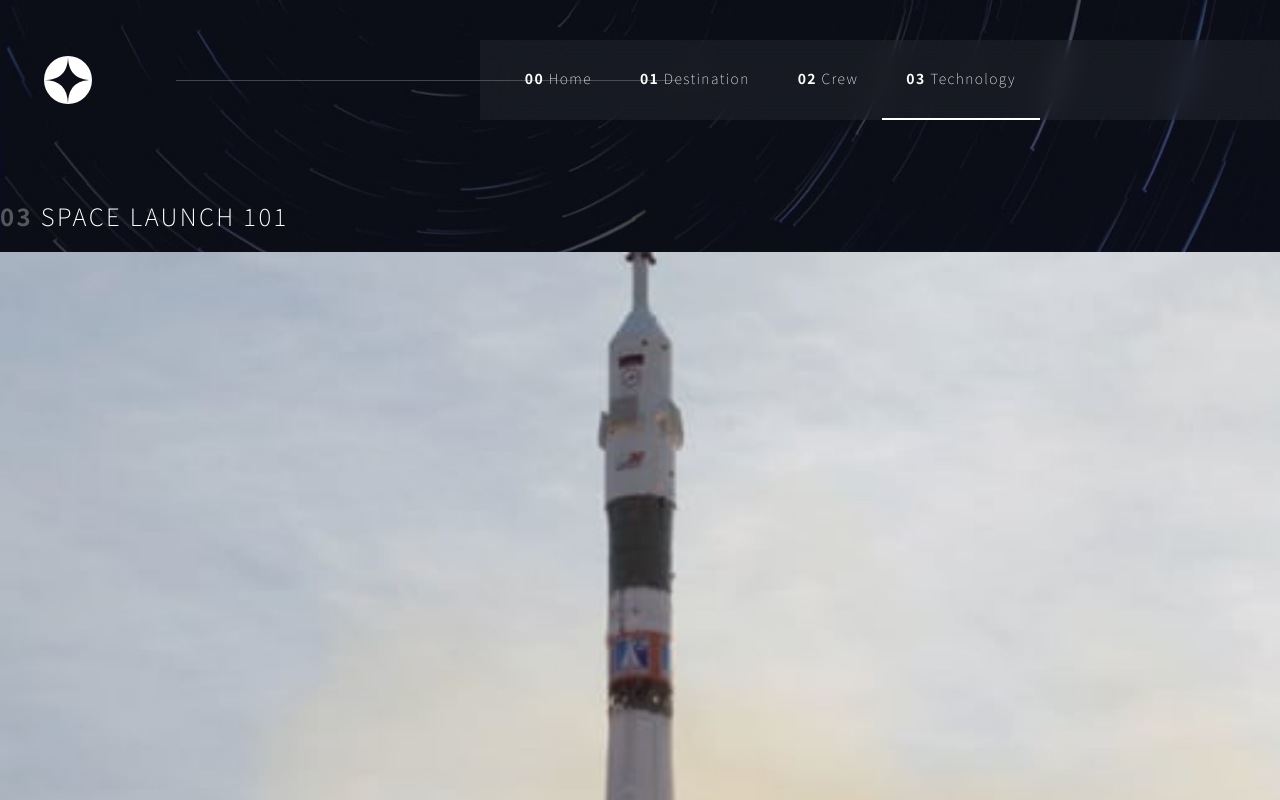
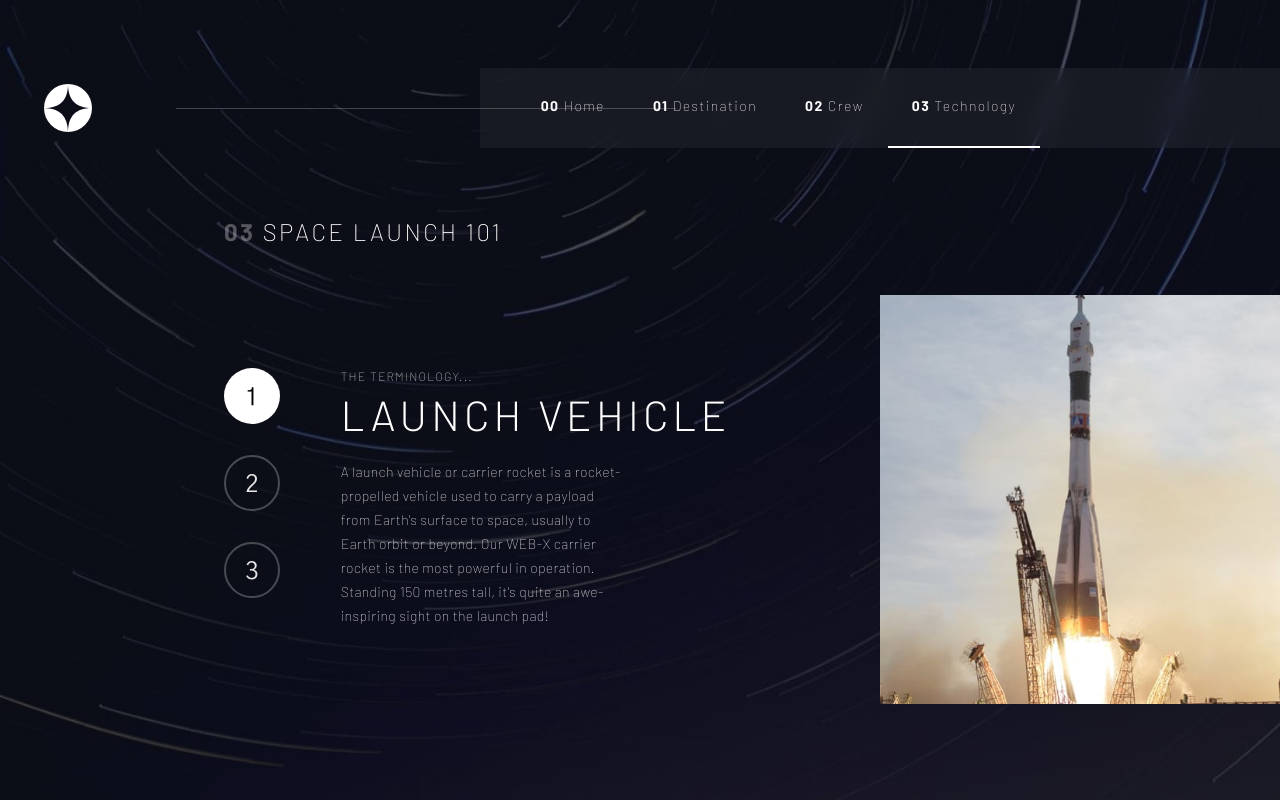
Before and after one commit to zahra-200/space-tourism-website, a website: page src/technology.html in a window 1280 px wide. Shown: the top 800 px of the page. Drawn offline with Linux system fonts and the light colour scheme.

Commit message:
complete technology page

```diff
--- a/src/input.css
+++ b/src/input.css
@@ -23,6 +23,7 @@
     }
     /* Technology page */
     .technology-btn{
-        @apply w-9 h-9 p-1  rounded-full border-2 border-white border-opacity-25 text-opacity-90 text-white text-center cursor-pointer font-[500] hover:bg-white hover:text-black
+        @apply w-9 h-9 p-1  rounded-full border-2 border-white border-opacity-25 text-opacity-90 text-white text-center cursor-pointer font-[500] hover:bg-white hover:text-black font-['Gothic_A1']
+        lg:w-14 lg:h-14 lg:p-3 lg:text-2xl lg:font-[300]
     }
 }
--- a/src/style.css
+++ b/src/style.css
@@ -1,8 +1,8 @@
-@import url('https://fonts.googleapis.com/css2?family=Noto+Sans+TC:wght@100..900&family=Roboto+Mono:ital,wght@0,100..700;1,100..700&display=swap');
+@import url('https://fonts.googleapis.com/css2?family=Barlow:ital,wght@0,100;0,200;0,300;0,400;0,500;0,600;0,700;0,800;0,900;1,100;1,200;1,300;1,400;1,500;1,600;1,700;1,800;1,900&family=Noto+Sans+TC:wght@100..900&family=Roboto+Mono:ital,wght@0,100..700;1,100..700&display=swap');
+@import url('https://fonts.googleapis.com/css2?family=Barlow:ital,wght@0,100;0,200;0,300;0,400;0,500;0,600;0,700;0,800;0,900;1,100;1,200;1,300;1,400;1,500;1,600;1,700;1,800;1,900&family=Gothic+A1&family=Noto+Sans+TC:wght@100..900&family=Roboto+Mono:ital,wght@0,100..700;1,100..700&display=swap');
 /* <weight>: Use a value from 100 to 900 */
 body{
-    font-family: "Noto Sans TC", sans-serif;
-    font-optical-sizing: auto;
+    font-family: "Barlow", sans-serif;
     font-weight: 100;
     font-style: normal;
 }
--- a/src/technology.html
+++ b/src/technology.html
@@ -35,26 +35,28 @@
     </div>
   </div>
 
-  <div class="flex flex-col justify-center text-white">
-    <p class="text-center order-1 tracking-widest uppercase pb-5 sm:text-left sm:pl-5 sm:pt-8 lg:font-[200] lg:h-[10%] lg:pl-0 lg:m-0 lg:text-xl min-[1280px]:text-2xl min-[1280px]:pt-10 "><span class="opacity-40 lg:font-[700] lg:opacity-30">03</span> Space launch 101</p>
-    <div class="left-container w-[130px] flex justify-between order-3 m-auto py-5" id="btn-container">
+  <div class="lg:pl-28 min-[1280px]:pl-56 w-full">
+    <p class="text-center text-white tracking-widest uppercase pb-5 sm:text-left sm:pl-5 sm:pt-8 lg:font-[200] lg:pl-0 lg:m-0 lg:text-xl lg:pt-0 lg:pb-10 min-[1280px]:text-2xl min-[1280px]:pb-20"><span class="opacity-40 lg:font-[700] lg:opacity-30">03</span> Space launch 101</p>
+    <div class="flex flex-col justify-center text-white lg:flex-row lg:relative lg:pt-10 ">
+      <div class="left-container w-[130px] flex justify-between order-2 m-auto py-5 lg:order-1 lg:flex-col lg:h-[230px] lg:p-0 lg:m-0" id="btn-container">
         <div class="technology-btn bg-white text-black" id="1">1</div>
         <div class="technology-btn" id="2">2</div>
         <div class="technology-btn" id="3">3</div>
       </div>
-    <div class="middle-container order-4">
-      <p class="text-center uppercase tracking-widest text-xs opacity-85">The terminology...</p>
-      <p class="text-center uppercase tracking-widest pt-2 text-lg font-[200]" id="name">Launch vehicle</p>
-      <p class="text-center tracking-wider pt-4 text-xs opacity-80 w-[95%] m-auto leading-5" id="description">
+      <div class="middle-container order-3 lg:order-2 lg:pl-12 ">
+        <p class="text-center uppercase tracking-widest text-xs opacity-85 lg:text-left">The terminology...</p>
+        <p class="text-center uppercase tracking-widest pt-2 text-lg font-[200] lg:text-left lg:text-[42px] lg:pt-4 lg:font-[300]" id="name">Launch vehicle</p>
+        <p class="text-center tracking-wider pt-4 text-xs opacity-80 w-[300px] m-auto leading-5 sm:w-[75%] sm:pb-14 lg:text-left lg:m-0 lg:w-[45%] lg:opacity-90  lg:leading-6 lg:pt-8 lg:tracking-wide lg:text-sm min-[1280px]:w-[30%] lg:pb-0" id="description">
           A launch vehicle or carrier rocket is a rocket-propelled vehicle used to carry a
           payload from Earth's surface to space, usually to Earth orbit or beyond. Our
           WEB-X carrier rocket is the most powerful in operation. Standing 150 metres tall,
           it's quite an awe-inspiring sight on the launch pad!
         </p>
       </div>
-    <div class="right-container order-2">
+      <div class="right-container order-1 lg:w-[350px] lg:order-3 lg:absolute lg:right-0 lg:-bottom-24 lg:pb-5 min-[1280px]:w-[400px]">
         <img src="../assets/technology/image-launch-vehicle-landscape.jpg" width="100%" id="img1" class="min-[769px]:hidden">
         <img src="../assets/technology/image-launch-vehicle-portrait.jpg" width="100%" id="img2" class="hidden min-[769px]:block">
+      </div>
     </div>
   </div>
 
--- a/src/technology.js
+++ b/src/technology.js
@@ -16,6 +16,7 @@ fetch('./data.json')
 .then((response)=>{return response.json()})
 .then((get)=>{
     let result = get.technology;
+
     btnContainer.addEventListener('click' , (event)=>{
         let target = event.target.id ;
         for(var i = 0 ; i < result.length ; i++){
@@ -33,7 +34,9 @@ fetch('./data.json')
             }
         }
     })
+
 })
+
 function removeClass(){
     for(var i = 0 ; i < techBtn.length ; i++){
         techBtn[i].classList.remove('bg-white');
```
Also changed, not shown: src/output.css. Lines whose indentation alone changed are shown as unchanged.
